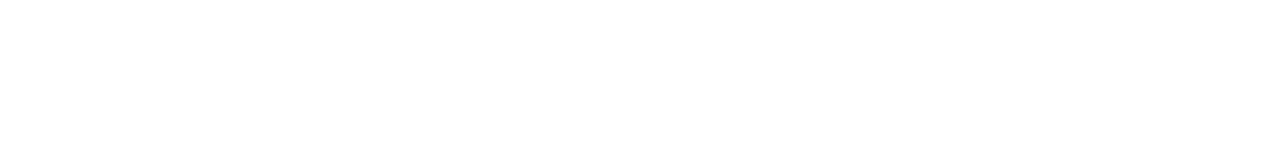
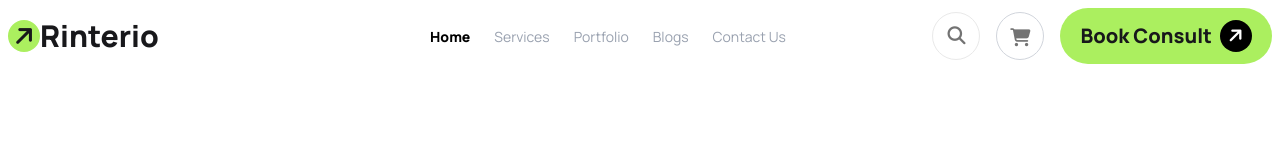
Before and after one commit to Khalidkhan-23/Assignment-3, a plain HTML site: page index.html in a window 1280 px wide. Drawn offline with nearby package versions, Linux system fonts and the light colour scheme.

Commit message:
NavBar complete

```diff
--- a/index.html
+++ b/index.html
@@ -1,5 +1,6 @@
 <!DOCTYPE html>
 <html lang="en">
+
 <head>
     <meta charset="UTF-8">
     <meta name="viewport" content="width=device-width, initial-scale=1.0">
@@ -22,10 +23,72 @@
     <style type="text/tailwindcss">
         @theme {
         --color-clifford: #da373d;
+        --color-main-color: #ABEF5F;
+        --color-second-color: #ABEF5F80;
+        --font-main-font: 'Manrope';
       }
     </style>
 </head>
-<body>
 
+<body class="font-main-font">
+    <header class="max-w-screen-2xl mx-auto">
+        <!-- Nav Bar -->
+        <nav>
+            <div class="navbar">
+                <div class="navbar-start">
+                    <div class="dropdown">
+                        <div tabindex="0" role="button" class="btn btn-ghost lg:hidden">
+                            <svg xmlns="http://www.w3.org/2000/svg" class="h-5 w-5" fill="none" viewBox="0 0 24 24"
+                                stroke="currentColor">
+                                <path stroke-linecap="round" stroke-linejoin="round" stroke-width="2"
+                                    d="M4 6h16M4 12h8m-8 6h16" />
+                            </svg>
+                        </div>
+                        <ul tabindex="0"
+                            class="menu menu-sm dropdown-content bg-base-100 rounded-box z-1 mt-3 w-52 p-2 shadow">
+                            <li><a>Home</a></li>
+                            <li><a>Services</a></li>
+                            <li><a>Portfolio</a></li>
+                            <li><a>Blogs</a></li>
+                            <li><a>Contact Us</a></li>
+                        </ul>
+                    </div>
+                    <a class="flex items-center font-extrabold text-3xl cursor-pointer"><div class="flex items-center justify-center -rotate-45 bg-main-color w-8 h-8 rounded-full"><i class="text-2xl  fa-solid fa-arrow-right"></i></div> Rinterio</a>
+                </div>
+                <div class="navbar-center hidden lg:flex">
+                    <ul class="text-gray-400 menu menu-horizontal px-1">
+                        <li class="text-black font-extrabold"><a>Home</a></li>
+                        <li><a>Services</a></li>
+                        <li><a>Portfolio</a></li>
+                        <li><a>Blogs</a></li>
+                        <li><a>Contact Us</a></li>
+                    </ul>
+                </div>
+                <div class="navbar-end flex gap-4 ml-16">
+                    <button class="cursor-pointer">
+                        <div class="flex items-center justify-center bg-white w-12 h-12  border-1 border-[#E9E9E9] rounded-full text-[#737373]"><i class="text-lg  fa-solid fa-magnifying-glass"></i></div>
+                    </button>
+
+                    <button class="cursor-pointer">
+                        <div class="flex items-center justify-center bg-white w-12 h-12 pt-1 border-1 border-gray-300 rounded-full text-[#737373]"><i class="text-lg  fa-solid fa-cart-shopping"></i></div>
+                    </button>
+
+                    <button class="bg-main-color px-5 py-3 flex flex-row-reverse items-center
+                    gap-2 font-extrabold text-xl cursor-pointer rounded-full">
+                    <div class="flex items-center justify-center -rotate-45 bg-black w-8 h-8 rounded-full text-white"><i class="text-lg  fa-solid fa-arrow-right"></i></div> Book Consult
+                </button>
+                </div>
+            </div>
+        </nav>
+    </header>
+
+    <main class="max-w-screen-2xl mx-auto">
+
+    </main>
+
+    <footer>
+
+    </footer>
 </body>
+
 </html>
```
Also changed, not shown: assets/arrow logo.png (added). Lines whose indentation alone changed are shown as unchanged.
